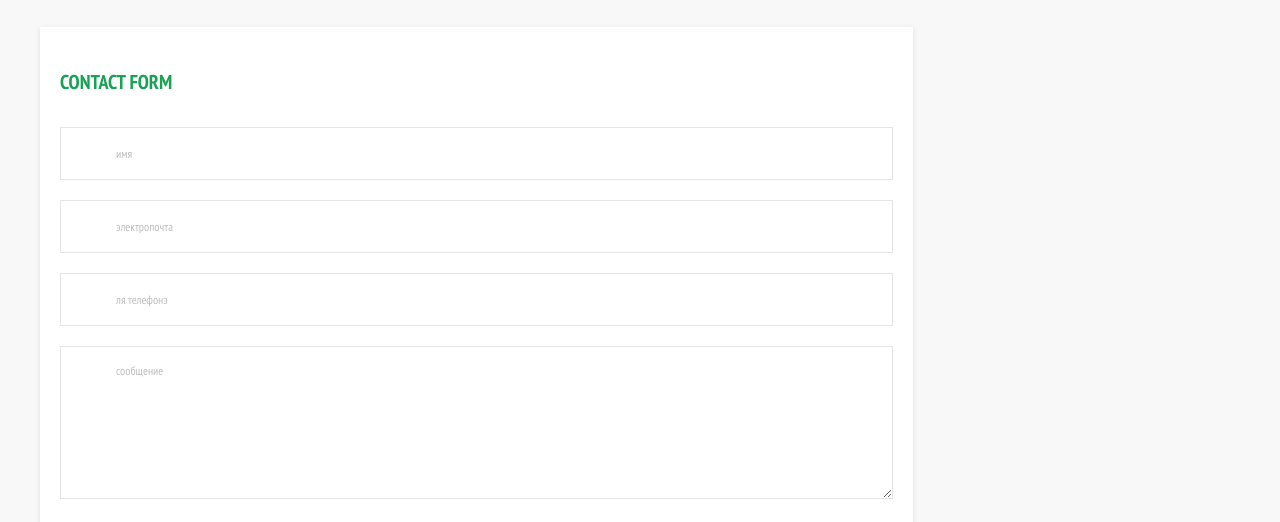
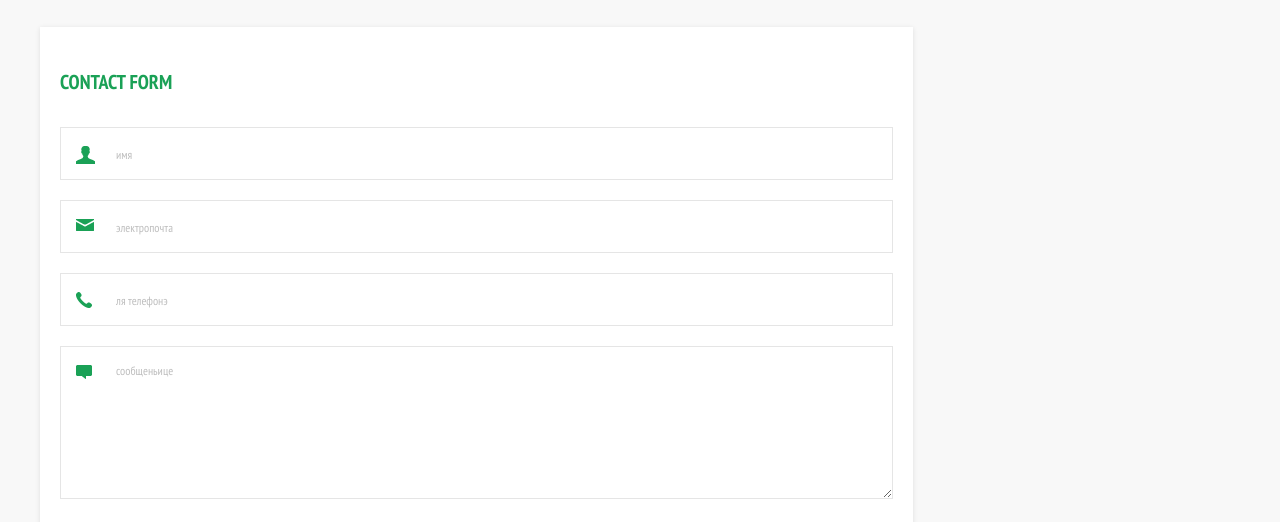
Before and after one commit to iashchuk/two-braces, a website: page source/contacts.html in a window 1280 px wide. Shown: the part 780-1302 px from the top of the page. Drawn offline with nearby package versions, Linux system fonts and the light colour scheme; some packages are replaced by stand-ins of ours.

Commit message:
Контакты. Форма. Добавлены декоративные элементы

```diff
--- a/source/contacts.html
+++ b/source/contacts.html
@@ -90,7 +90,7 @@
             </li>
             <li class="contact-form__item">
               <label class="visually-hidden" for="text-message">сообщеньице</label>
-              <textarea class="contact-form__text" name="message" placeholder="сообщение" cols="30" rows="4" id="text-message"></textarea>
+              <textarea class="contact-form__text" name="message" placeholder="сообщеньице" cols="30" rows="4" id="text-message"></textarea>
             </li>
           </ul>
           <button class="contact-form__button" type="submit">Отправить</button>
--- a/source/sass/blocks/form.scss
+++ b/source/sass/blocks/form.scss
@@ -43,12 +43,27 @@
   padding-left: 55px;
   padding-right: 10px;
   border: 1px solid #e5e5e5;
+  background-repeat: no-repeat;
+  background-position: 15px 18px;
+  font-family: "PT Sans Narrow", "Arial", sans-serif;
   &::placeholder {
     color: #bebebe;
     font-size: 12px;
     line-height: 53px;
     font-family: "PT Sans Narrow", "Arial", sans-serif;
   }
+}
+
+.contact-form__input--name {
+  background-image: url("../img/user.png");
+}
+
+.contact-form__input--email {
+  background-image: url("../img/mail.png");
+}
+
+.contact-form__input--phone {
+  background-image: url("../img/phone.png");
 }
 
 .contact-form__text {
@@ -59,6 +74,10 @@
   height: 153px;
   border: 1px solid #e5e5e5;
   background-color: #ffffff;
+    background-repeat: no-repeat;
+    background-position: 15px 18px;
+  background-image: url("../img/comment.png");
+  font-family: "PT Sans Narrow", "Arial", sans-serif;
   &::placeholder {
     color: #bebebe;
     font-size: 12px;
```
Also changed, not shown: build/contacts.html, build/css/style.css, build/css/style.min.css, build/img/comment.png (added), build/img/mail.png (added), build/img/phone.png (added), build/img/user.png (added), source/css/style.css, source/css/style.min.css, source/img/comment.png (added), source/img/mail.png (added), source/img/phone.png (added), source/img/user.png (added).
